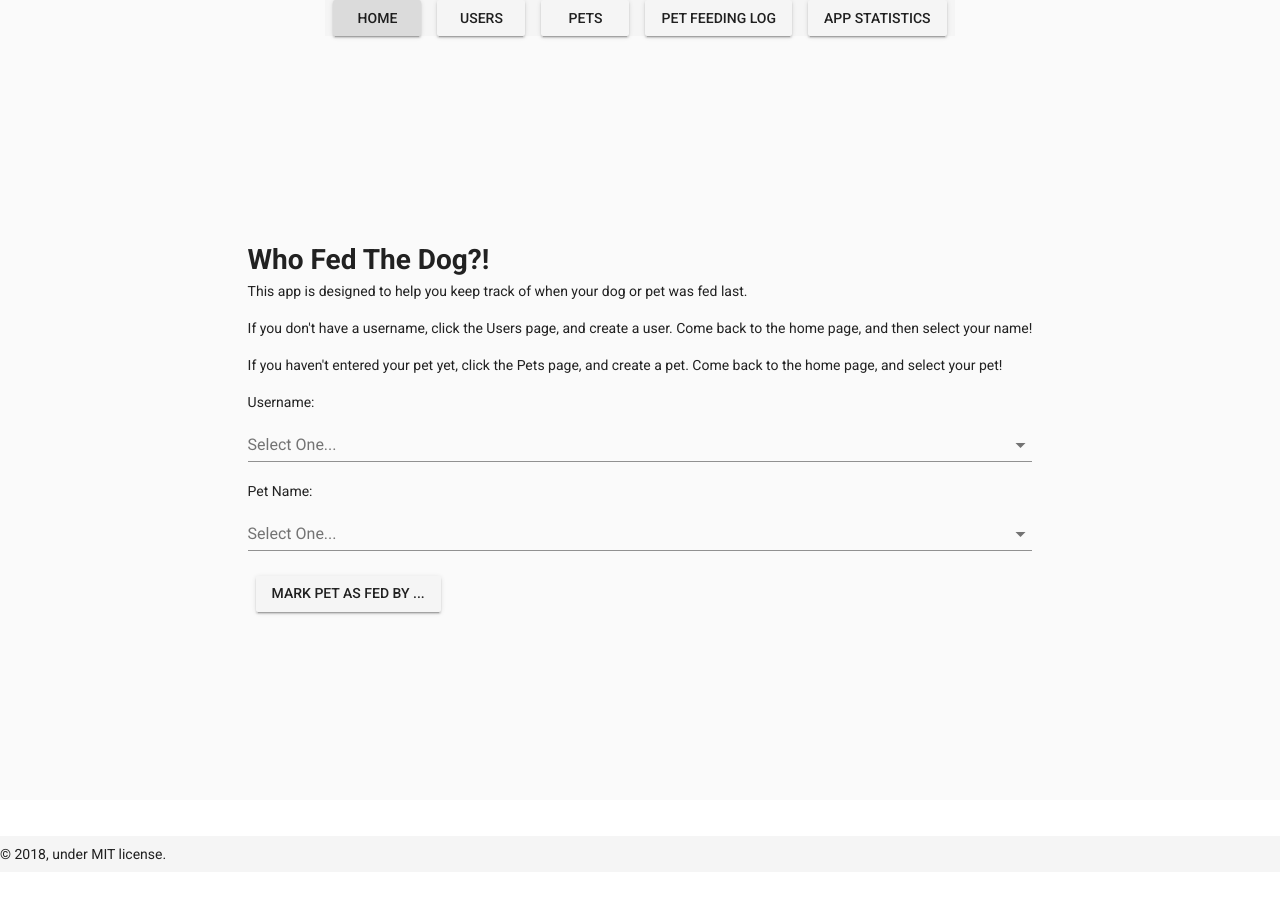
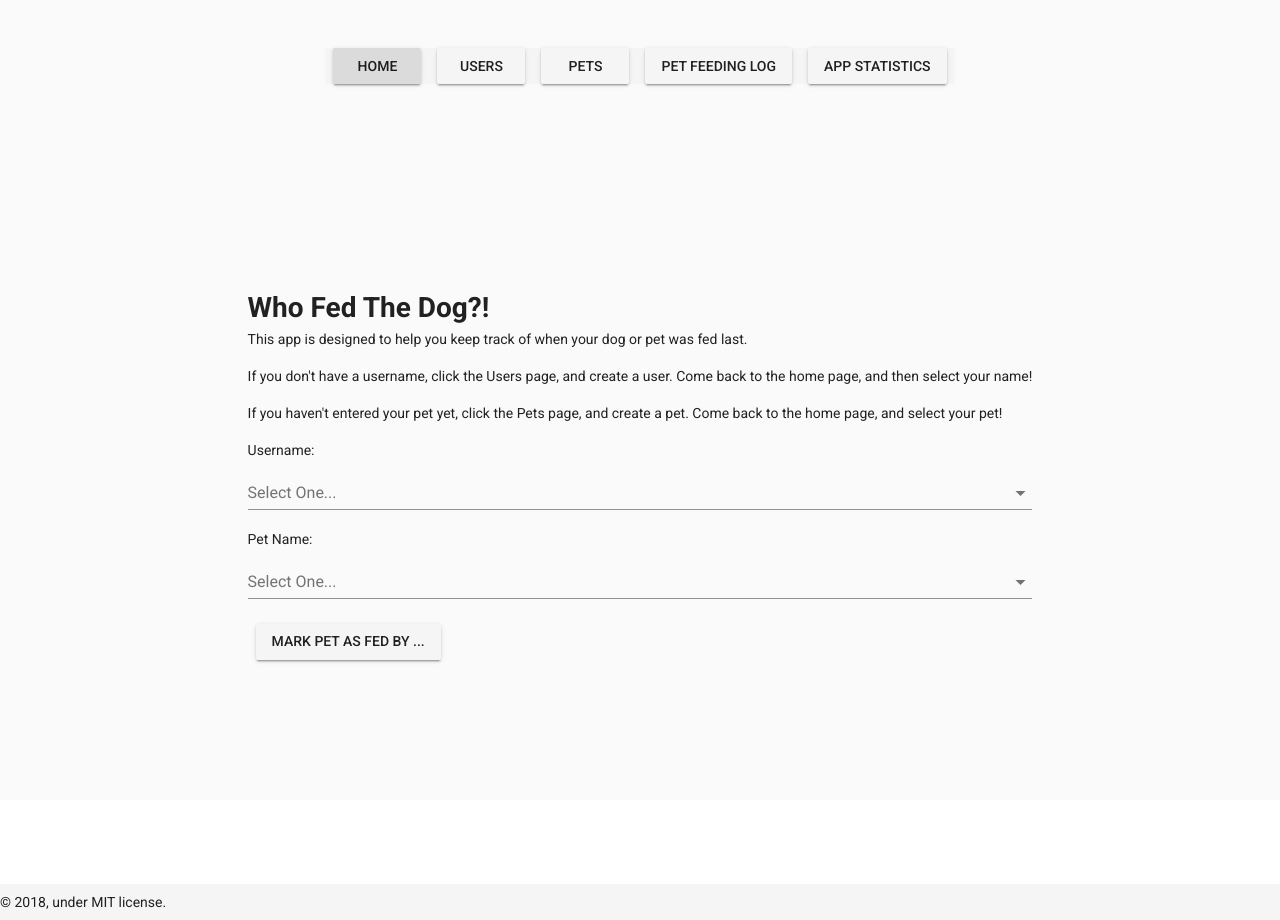
Before and after one commit to yhtomitim/who-fed-the-dog-client, a Vue app in the folder who-fed-the-dog/: page / in a window 1280 px wide. Before the commit the page ends 872 px from the top, so only its background shows below. Built offline with nearby package versions, Linux system fonts and the light colour scheme; no server answers.

Commit message:
add padding for nav

```diff
--- a/who-fed-the-dog/src/components/Header.vue
+++ b/who-fed-the-dog/src/components/Header.vue
@@ -2,7 +2,8 @@
   <header>
     <v-layout
           align-center
-          justify-center>
+          justify-center
+          pt-5>
     <v-footer>
       <nav>
       <v-btn to="/">Home</v-btn>
```
